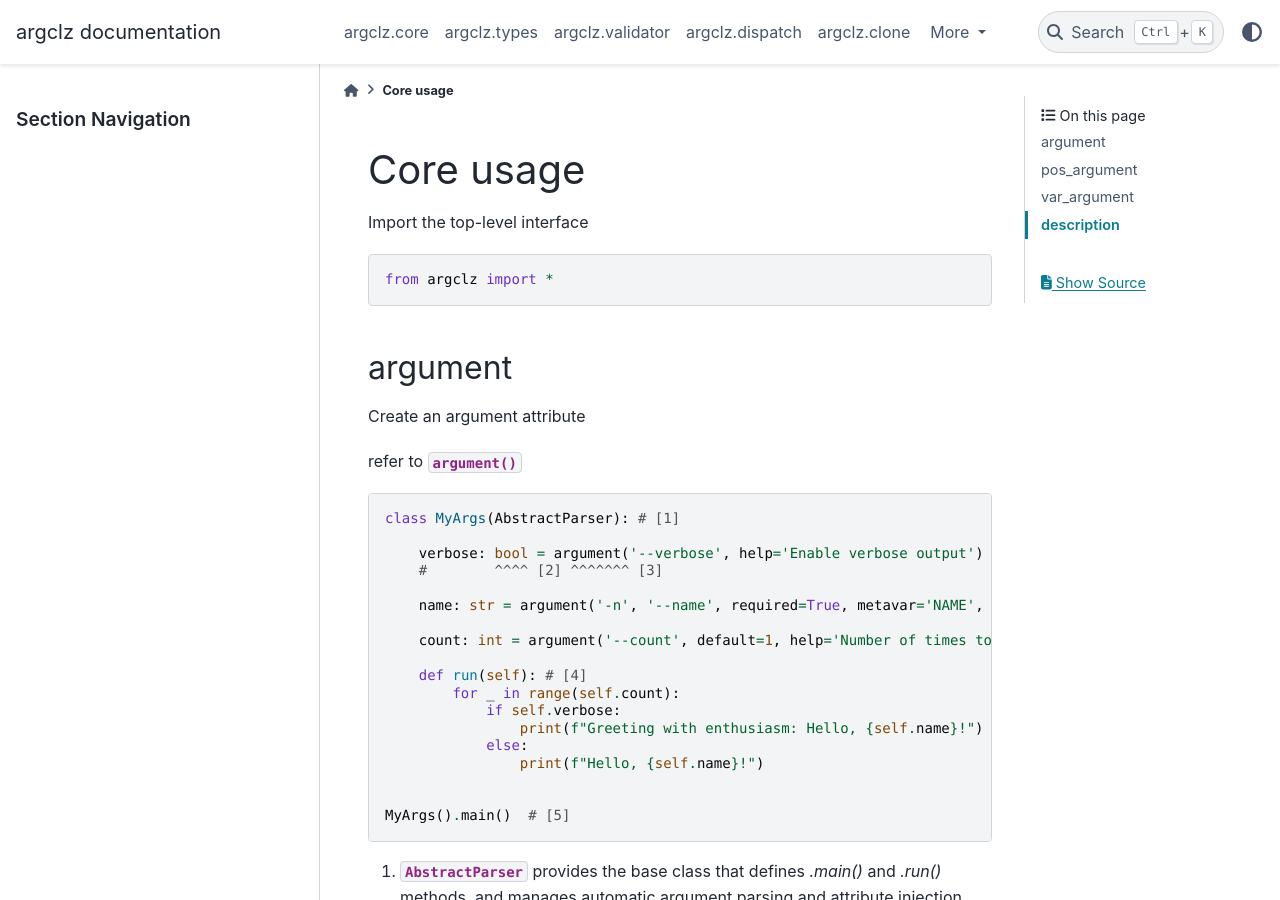
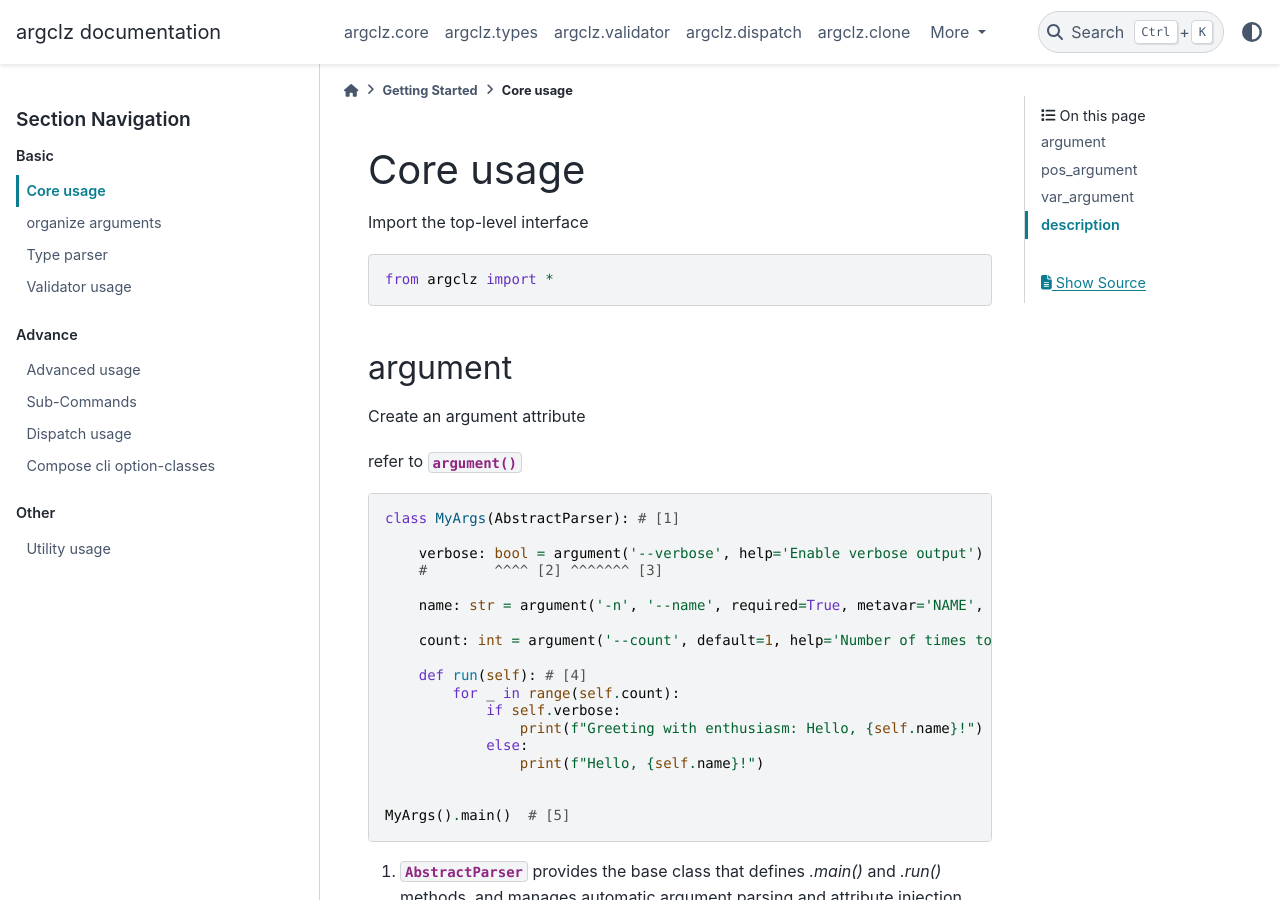
Before and after one commit to ytsimon2004/argclz, a Sphinx documentation site: the page built from docs/source/get_start/core_usage.rst, in a window 1280 px wide and 900 px high. Built offline with Sphinx 7.4.7 and the PyData theme 0.15.4, drawn with Linux system fonts in a browser that asks for light colours; some of the changed text lies outside the part shown.

Commit message:
organize doc

```diff
--- a/docs/source/conf.py
+++ b/docs/source/conf.py
@@ -42,6 +42,7 @@ autosummary_generate = True
 html_theme = 'pydata_sphinx_theme'
 html_static_path = ['_static']
 html_theme_options = {
+    "max_navbar_depth": 4,
     "show_toc_level": 4
 }
 
--- /dev/null
+++ b/docs/source/get_start/index.rst
@@ -0,0 +1,27 @@
+Getting Started
+===============
+
+.. toctree::
+   :maxdepth: 2
+   :caption: Basic
+
+   core_usage
+   organized_arguments
+   type_parser
+   validator
+
+.. toctree::
+   :maxdepth: 2
+   :caption: Advance
+
+   advanced_usage
+   subcommands
+   dispatch
+   compose_cli
+
+
+.. toctree::
+   :maxdepth: 2
+   :caption: Other
+
+   utilities
```
Also changed, not shown: docs/source/index.rst (+2 -10 lines), docs/source/get_start/advanced_usage.rst (renamed from docs/source/advanced_usage.rst), docs/source/get_start/compose_cli.rst (renamed from docs/source/compose_cli.rst), docs/source/get_start/core_usage.rst (renamed from docs/source/core_usage.rst), docs/source/get_start/dispatch.rst (renamed from docs/source/dispatch.rst), docs/source/get_start/organized_arguments.rst (renamed from docs/source/organized_arguments.rst), docs/source/get_start/subcommands.rst (renamed from docs/source/subcommands.rst), docs/source/get_start/type_parser.rst (renamed from docs/source/type_parser.rst), docs/source/get_start/utilities.rst (renamed from docs/source/utilities.rst), docs/source/get_start/validator.rst (renamed from docs/source/validator.rst).
